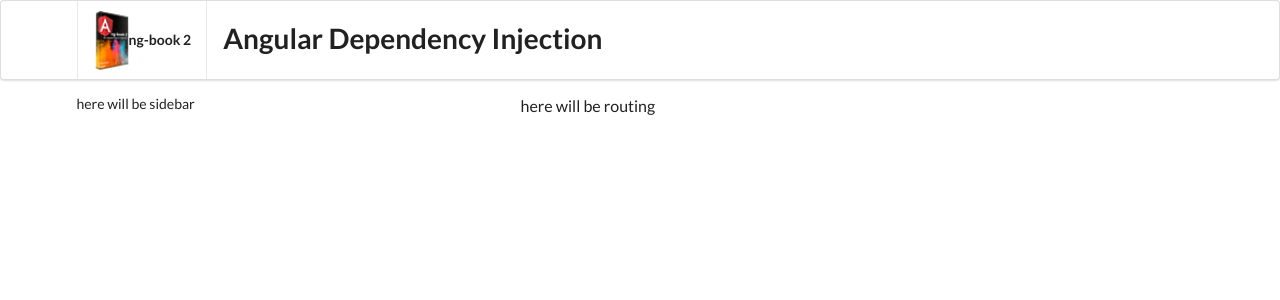
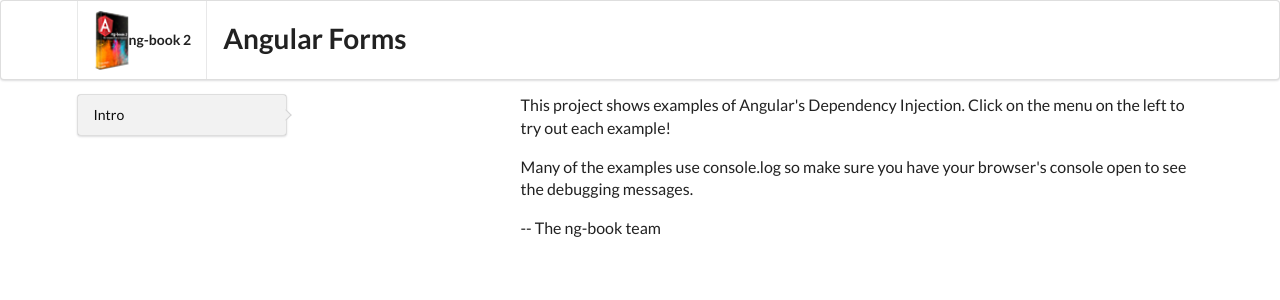
Before and after one commit to st411ar/dependency-injection, an Angular app: page / in a window 1280 px wide. Shown: the top 300 px of the page. Built offline with nearby package versions, Linux system fonts and the light colour scheme.

Commit message:
created navaigation and intro

```diff
--- a/src/app/app.component.html
+++ b/src/app/app.component.html
@@ -8,7 +8,7 @@
     </a>
     <div class="header item borderless">
       <h1 class="ui header">
-        Angular Dependency Injection
+        Angular Forms
       </h1>
     </div>
   </div>
@@ -16,10 +16,10 @@
 
 <div class="ui stackable grid container">
   <div class="six wide column">
-    here will be sidebar
+    <app-sidebar [items]="examples"></app-sidebar>
   </div>
 
   <div class="ui main text container ten wide column">
-    here will be routing
+    <router-outlet></router-outlet>
   </div>
 </div>
--- a/src/app/app.component.ts
+++ b/src/app/app.component.ts
@@ -1,7 +1,16 @@
-import { Component } from '@angular/core';
+import { Component, Inject } from '@angular/core';
+import { Router } from '@angular/router';
+
+import { ExampleModel } from './models/example.model';
+
 
 @Component({
 	selector: 'app-root',
 	templateUrl: './app.component.html'
 })
-export class AppComponent {}
+export class AppComponent {
+	constructor(
+		private router: Router,
+		@Inject('Examples') public examples: ExampleModel[]
+	) {}
+}
--- a/src/app/app.module.ts
+++ b/src/app/app.module.ts
@@ -1,16 +1,37 @@
 import { BrowserModule } from '@angular/platform-browser';
 import { NgModule } from '@angular/core';
+import { RouterModule, Routes } from '@angular/router';
 
 import { AppComponent } from './app.component';
+import { ExampleModel } from './models/example.model';
+import { SidebarComponent } from './sidebar/sidebar.component';
+import { ItemComponent } from './sidebar/item/item.component';
+import { IntroComponent } from './intro/intro.component';
+
+
+export const examples: ExampleModel[] = [
+	{ label: 'Intro', path: '' },
+];
+
+const routes: Routes = [
+	{ path: '', component: IntroComponent, pathMatch: 'full' },
+];
+
 
 @NgModule({
-  declarations: [
-    AppComponent
-  ],
-  imports: [
-    BrowserModule
-  ],
-  providers: [],
-  bootstrap: [AppComponent]
+	declarations: [
+		AppComponent,
+		SidebarComponent,
+		ItemComponent,
+		IntroComponent,
+	],
+	imports: [
+		BrowserModule,
+		RouterModule.forRoot(routes)
+	],
+	providers: [
+		{ provide: 'Examples', useValue: examples }
+	],
+	bootstrap: [AppComponent]
 })
 export class AppModule { }
--- /dev/null
+++ b/src/app/intro/intro.component.html
@@ -0,0 +1,15 @@
+<div class="intro">
+  <p>
+  This project shows examples of Angular's Dependency Injection.
+  Click on the menu on the left to try out each example!
+  </p>
+
+  <p>
+  Many of the examples use console.log so make sure you have your
+  browser's console open to see the debugging messages.
+  </p>
+
+  <p>
+  -- The ng-book team
+  </p>
+</div>
--- /dev/null
+++ b/src/app/intro/intro.component.ts
@@ -0,0 +1,13 @@
+import { Component, OnInit } from '@angular/core';
+
+@Component({
+	selector: 'app-intro',
+	templateUrl: './intro.component.html'
+})
+export class IntroComponent implements OnInit {
+
+	constructor() {}
+
+	ngOnInit() {}
+
+}
--- /dev/null
+++ b/src/app/models/example.model.ts
@@ -0,0 +1,4 @@
+export interface ExampleModel {
+	label: string;
+	path: string;
+}
--- /dev/null
+++ b/src/app/sidebar/item/item.component.html
@@ -0,0 +1,7 @@
+<a
+		class="item"
+		[ngClass]="{ active: isActive() }"
+		[routerLink]="item.path"
+>
+	{{ item.label }}
+</a>
--- /dev/null
+++ b/src/app/sidebar/item/item.component.ts
@@ -0,0 +1,31 @@
+import { Location } from '@angular/common';
+import { Component, Input, OnInit } from '@angular/core';
+import { Router } from '@angular/router';
+
+import { ExampleModel } from '../../models/example.model';
+
+
+@Component({
+	selector: 'app-item',
+	templateUrl: './item.component.html'
+})
+export class ItemComponent implements OnInit {
+	@Input() item: ExampleModel;
+
+	constructor(
+		private location: Location,
+		private router: Router
+	) {}
+
+	ngOnInit() {}
+
+
+	isActive(): boolean {
+		let itemPath: string = this.item.path;
+		if (itemPath !== '') {
+			itemPath = `/${itemPath}`;
+		}
+		return itemPath === this.location.path();
+	}
+
+}
--- /dev/null
+++ b/src/app/sidebar/sidebar.component.html
@@ -0,0 +1,3 @@
+<div class="ui vertical pointing menu">
+	<app-item *ngFor="let item of items" [item]="item"></app-item>
+</div>
--- /dev/null
+++ b/src/app/sidebar/sidebar.component.ts
@@ -0,0 +1,16 @@
+import { Component, Input, OnInit } from '@angular/core';
+
+import { ExampleModel } from '../models/example.model';
+
+@Component({
+	selector: 'app-sidebar',
+	templateUrl: './sidebar.component.html'
+})
+export class SidebarComponent implements OnInit {
+	@Input() items: ExampleModel[];
+
+	constructor() {}
+
+	ngOnInit() {}
+
+}
```
